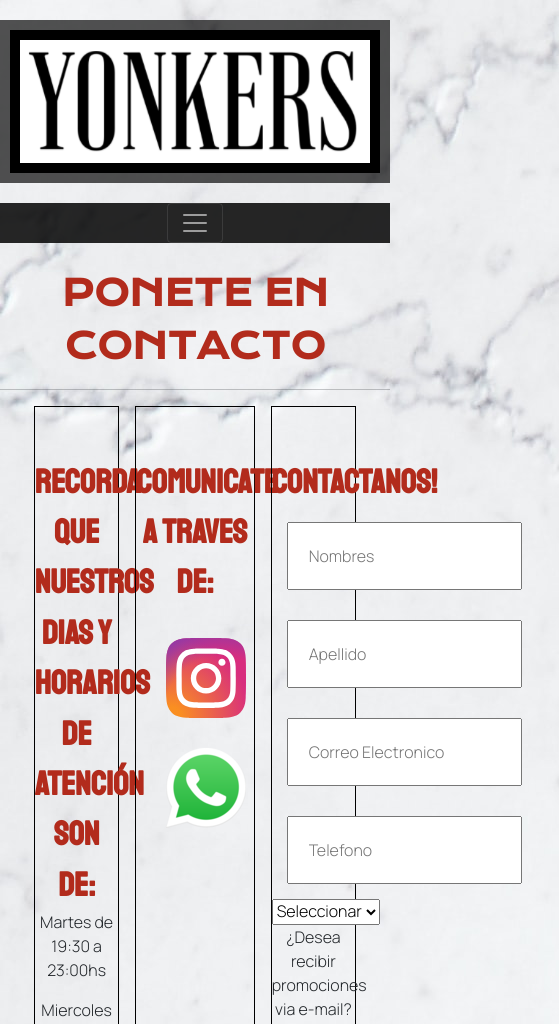
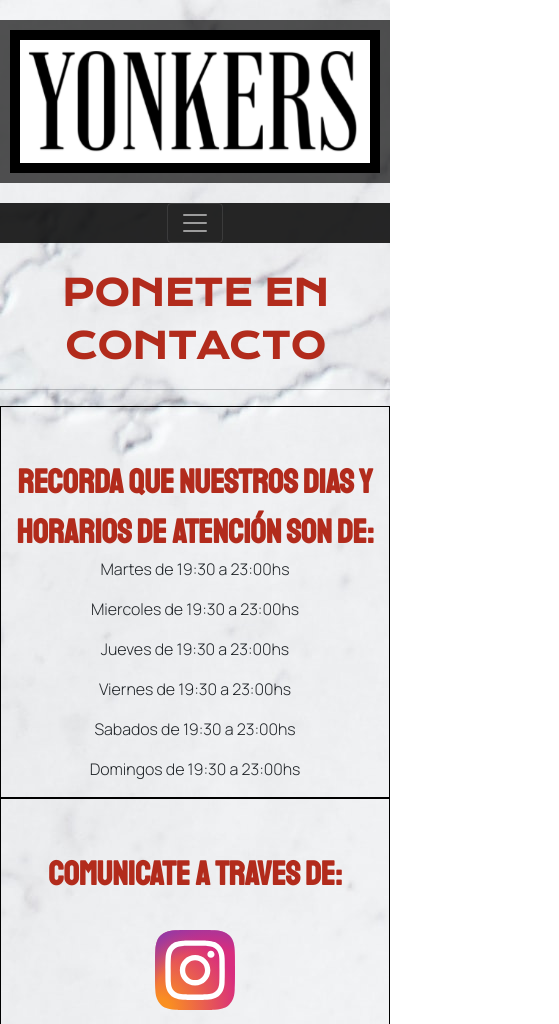
Before and after one commit to Melinab95/ProyectoYonkers, a website: page pages/contacto.html in a window 390 px wide. Shown: the top 1024 px of the page, 559 px wide, since content can reach past the window. Drawn offline with nearby package versions, Linux system fonts and the light colour scheme; files that its build step writes are made by us from their sources; a web font is replaced by a local one.

Commit message:
agergue rs a form y arregle otras cosas

```diff
--- a/scss/_grids.scss
+++ b/scss/_grids.scss
@@ -186,3 +186,52 @@
     .txtAway {grid: txttakeaway;}
 
 }
+
+/*GRILLACONTACTO*********************/
+.grilla {display: grid;
+    grid-template-columns: repeat(12, 1fr);
+    column-gap: 1rem;
+
+    .contenedorC {
+        grid-column: 2/5;
+        width: 100%;
+        border: black 1px solid;
+        text-align: center;
+        padding-top: 50px;
+
+      }
+      .contenedorD {
+        grid-column: 5/9;
+        width: 100%;
+        border: black 1px solid;
+        padding-top: 50px;
+
+
+
+    }
+
+    .contenedorB {
+        grid-column: 9/12;
+        width: 100%;
+        border: black 1px solid;
+        padding-top: 50px;
+
+
+
+    }
+
+    .paddingContacto{
+        margin: 15px;
+        padding: 20px;
+    }
+
+
+
+}
+
+
+
+
+
+
+/*GRILLACONTACTO*********************/
--- a/scss/_medias.scss
+++ b/scss/_medias.scss
@@ -272,9 +272,10 @@
 
     .loguito {
         width: 100px;}
+    }
 
 
-}
+
 
 /*footer**********************************************************/
 
@@ -291,9 +292,53 @@
 
   .margenFooter {margin:0px}
 
+  ol, ul {
+     padding-left: 0rem;
+    }
+    .grilla {display: block;
+    grid-template-columns: repeat(12, 1fr);
+    column-gap: 1rem;
 
+    .contenedorC {
+        grid-column: 2/5;
+        width: 100%;
+        border: black 1px solid;
+        text-align: center;
+        padding-top: 50px;
+
+      }
+      .contenedorD {
+        grid-column: 5/9;
+        width: 100%;
+        border: black 1px solid;
+        padding-top: 50px;
+
+
+
+    }
+
+    .contenedorB {
+        grid-column: 9/12;
+        width: 100%;
+        border: black 1px solid;
+        padding-top: 50px;
+
+
+
+    }
+
+    .paddingContacto{
+        margin: 15px;
+        padding: 20px;
+    }
+
+
+
+
+
+
+    }
 }
-
 
 
 
```
Also changed, not shown: css/styles.css, media/imagenes/smartphone/detroitcarousel.jpg (deleted), media/imagenes/smartphone/pepperonicarousel.jpg (deleted).
